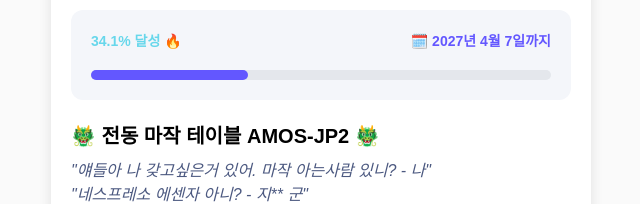
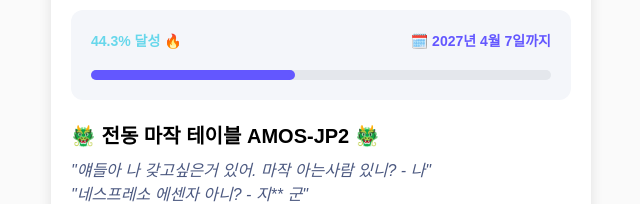
Before and after one commit to aiden0407/birthday, a plain HTML site: page friends.html in a window 1280 px wide. Shown: the part 590-794 px from the top of the page, 319-959 px from the left. Drawn offline with Linux system fonts and the light colour scheme.

Commit message:
fix: 수치 조정 (2)

```diff
--- a/friends.html
+++ b/friends.html
@@ -39,11 +39,11 @@
                 <div style="background: #F4F6FA; width: 100%; padding: 20px; border-radius: 12px;">
                     <div
                         style="display: flex; align-items: center; justify-content: space-between; font-size: 14px; font-weight: 700;">
-                        <p style="color: #67d7eb">34.1% 달성 🔥</p>
+                        <p style="color: #67d7eb">44.3% 달성 🔥</p>
                         <p style="color: #6357ff;">🗓️ 2027년 4월 7일까지</p>
                     </div>
                     <div style="width: 100%; height: 10px; background: #E4E7EC; border-radius: 8px; margin-top: 20px;">
-                        <div style="width: 34.1%; height: 100%; background: #6357ff; border-radius: 8px;"></div>
+                        <div style="width: 44.3%; height: 100%; background: #6357ff; border-radius: 8px;"></div>
                     </div>
                 </div>
 
```
Also changed, not shown: index.html (+2 -2 lines), ronnya.html (+2 -2 lines).
